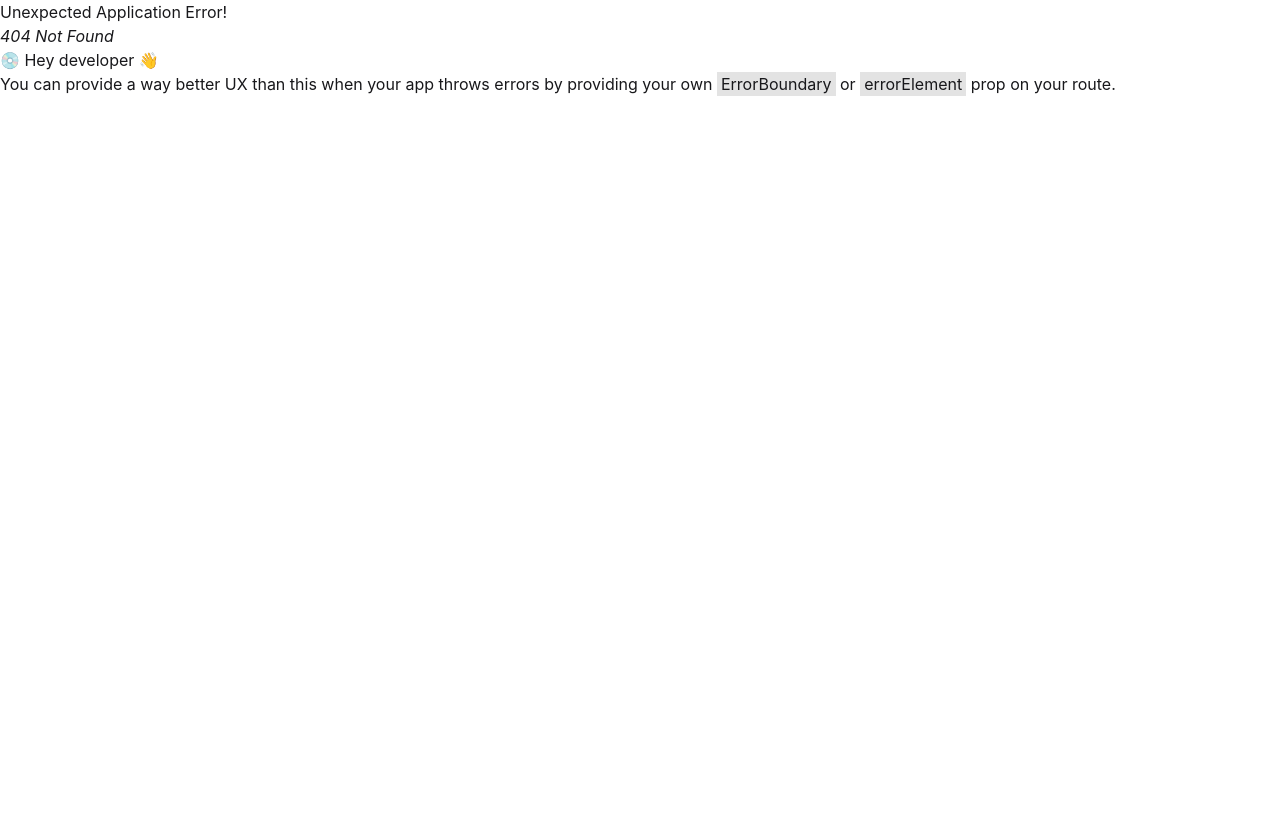
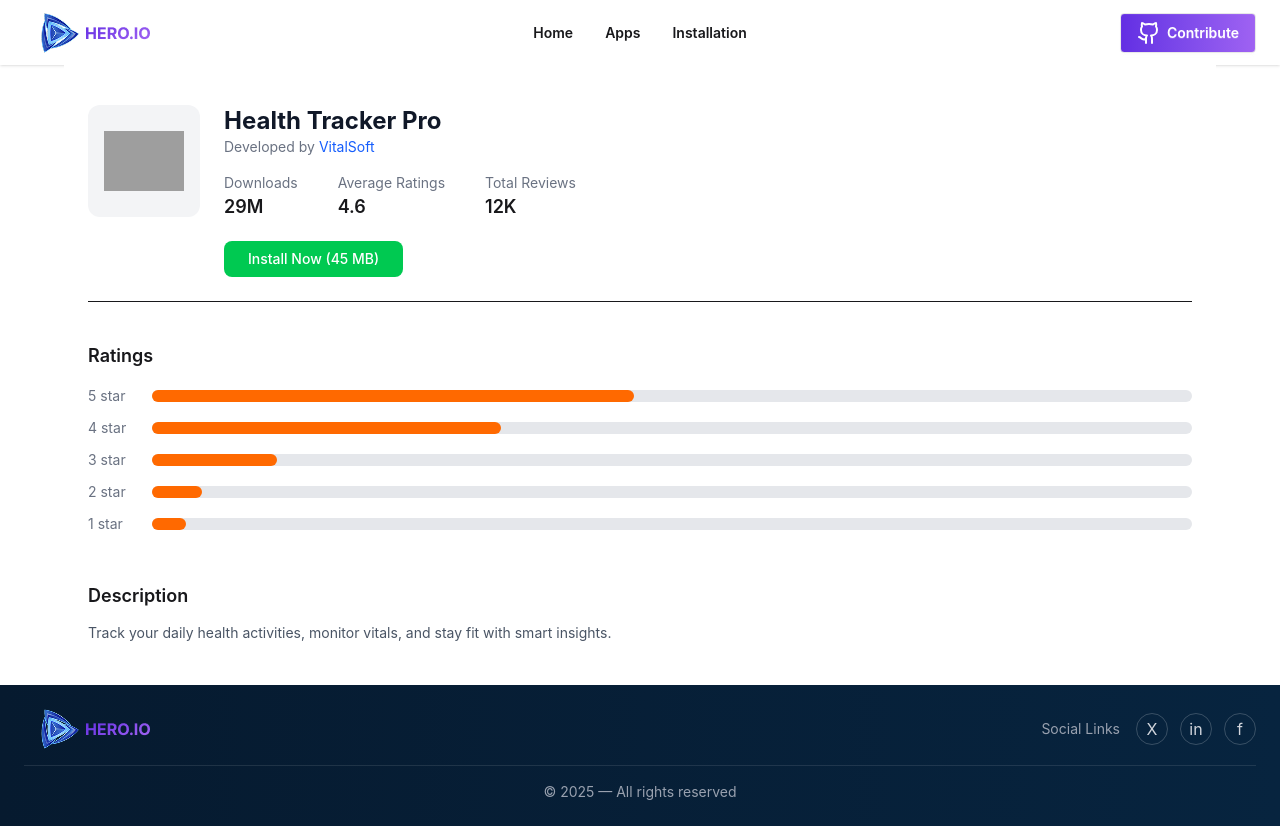
Before and after one commit to khondhokersazzad/hero-app, a React (Vite) app: page /app-details/1 in a window 1280 px wide. Before the commit this address had no page. Before the commit the page ends 800 px from the top, so only its background shows below. Built offline with nearby package versions, Linux system fonts and the light colour scheme; grey boxes are pictures that could not be loaded.

Commit message:
Added App Details page

```diff
--- /dev/null
+++ b/src/components/AppDetails.jsx
@@ -0,0 +1,134 @@
+import axios from "axios";
+import React, { useEffect, useState } from "react";
+import { useParams } from "react-router";
+
+const AppDetails = () => {
+  const { id } = useParams();
+  const [app, setApp] = useState(null);
+
+  useEffect(() => {
+    axios.get("/apps.json").then((res) => {
+      const foundApp = res.data.find(
+        (item) => item.id === Number(id)
+      );
+      setApp(foundApp);
+    });
+  }, [id]);
+
+  if (!app) {
+    return <p className="text-center mt-10">Loading...</p>;
+  }
+
+  // total ratings count (for percentage bars)
+  const totalRatings = app.ratings.reduce(
+    (sum, r) => sum + r.count,
+    0
+  );
+
+  return (
+    <div className="max-w-6xl mx-auto px-6 py-10 bg-white">
+
+      {/* Header */}
+      <div className="flex gap-6 border-b pb-6">
+
+        {/* App Icon */}
+        <div className="w-28 h-28 bg-gray-100 rounded-xl flex items-center justify-center">
+          <img
+            src={app.image}
+            alt={app.title}
+            className="w-20 h-20 object-contain"
+          />
+        </div>
+
+        {/* App Info */}
+        <div className="flex-1">
+          <h1 className="text-2xl font-bold text-gray-900">
+            {app.title}
+          </h1>
+
+          <p className="text-sm text-gray-500">
+            Developed by{" "}
+            <span className="text-blue-600">
+              {app.companyName}
+            </span>
+          </p>
+
+          {/* Stats */}
+          <div className="flex gap-10 mt-4">
+            <Stat
+              label="Downloads"
+              value={`${Math.floor(app.downloads / 1_000_000)}M`}
+            />
+            <Stat
+              label="Average Ratings"
+              value={app.ratingAvg}
+            />
+            <Stat
+              label="Total Reviews"
+              value={`${Math.floor(app.reviews / 1000)}K`}
+            />
+          </div>
+
+          {/* Install Button */}
+          <button className="mt-5 bg-green-500 hover:bg-green-600 text-white px-6 py-2 rounded-lg text-sm font-medium">
+            Install Now ({app.size} MB)
+          </button>
+        </div>
+      </div>
+
+      {/* Ratings */}
+      <div className="mt-10">
+        <h2 className="text-lg font-semibold mb-4">Ratings</h2>
+
+        <div className="space-y-3">
+          {app.ratings
+            .slice()
+            .reverse() // show 5 star first
+            .map((rate) => {
+              const percentage = (
+                (rate.count / totalRatings) *
+                100
+              ).toFixed(1);
+
+              return (
+                <div
+                  key={rate.name}
+                  className="flex items-center gap-4"
+                >
+                  <span className="w-12 text-sm text-gray-500">
+                    {rate.name}
+                  </span>
+
+                  <div className="flex-1 h-3 bg-gray-200 rounded-full">
+                    <div
+                      className="h-3 bg-orange-500 rounded-full"
+                      style={{ width: `${percentage}%` }}
+                    />
+                  </div>
+                </div>
+              );
+            })}
+        </div>
+      </div>
+
+      {/* Description */}
+      <div className="mt-12">
+        <h2 className="text-lg font-semibold mb-3">
+          Description
+        </h2>
+        <p className="text-gray-600 text-sm leading-relaxed">
+          {app.description}
+        </p>
+      </div>
+    </div>
+  );
+};
+
+const Stat = ({ label, value }) => (
+  <div>
+    <p className="text-sm text-gray-500">{label}</p>
+    <p className="text-lg font-semibold">{value}</p>
+  </div>
+);
+
+export default AppDetails;
--- a/src/components/TrendingApps.jsx
+++ b/src/components/TrendingApps.jsx
@@ -2,7 +2,6 @@ import axios from "axios";
 import React, { useEffect, useState } from "react";
 import AppCard from "./AppCard";
 import { Link } from "react-router";
-
 
 const TrendingApps = () => {
   const [collection, setCollection] = useState([]);
@@ -22,27 +21,28 @@ const TrendingApps = () => {
         </h3>
       </div>
       <div className="flex justify-center pb-10">
-
         <div className="grid grid-cols-1 md:grid-cols-2 lg:grid-cols-4 gap-3 ">
           {collection.slice(0, 8).map((m) => {
             return (
-
+              <Link to={`/app-details/${m?.id}`}>
                 <AppCard
-              title= {m?.title}
+                  title={m?.title}
                   downloads={m?.downloads}
                   rating={m?.ratingAvg}
                   image={m?.image}
                 />
+              </Link>
             );
           })}
         </div>
-
       </div>
       <div className="flex  justify-center items-center gap-3">
-            <Link className="btn bg-gradient-to-r from-[#632EE3] to-[#9F62F2] btn-md text-white" to="/apps">
+        <Link
+          className="btn bg-gradient-to-r from-[#632EE3] to-[#9F62F2] btn-md text-white"
+          to="/apps"
+        >
           View All
         </Link>
-
       </div>
     </div>
   );
--- a/src/pages/Apps.jsx
+++ b/src/pages/Apps.jsx
@@ -1,9 +1,73 @@
-import React from 'react';
+import axios from "axios";
+import React, { useEffect, useState } from "react";
+import AppCard from "../components/AppCard";
+import { Link } from "react-router";
 
 const Apps = () => {
+  const [collection, setCollection] = useState([]);
+    useEffect(() => {
+      axios
+        .get("/apps.json")
+        .then((res) => setCollection(res.data))
+
+        .catch((err) => console.log(err));
+    }, []);
   return (
     <div>
+      <section className="py-10">
+        <h1 className="text-[48px] font-bold text-center">Our All Applications</h1>
+        <h3 className="text-[24px] text-gray-400 font-bold text-center">
+          Explore All Apps on the Market developed by us. We code for Millions
+        </h3>
+      </section>
 
+      <section className="">
+        <div className="max-w-7xl mx-auto flex justify-between">
+          <h1>({collection.length})Apps Found</h1>
+          <form action="">
+            <label className="input">
+              <svg
+                className="h-[1em] opacity-50"
+                xmlns="http://www.w3.org/2000/svg"
+                viewBox="0 0 24 24"
+              >
+                <g
+                  strokeLinejoin="round"
+                  strokeLinecap="round"
+                  strokeWidth="2.5"
+                  fill="none"
+                  stroke="currentColor"
+                >
+                  <circle cx="11" cy="11" r="8"></circle>
+                  <path d="m21 21-4.3-4.3"></path>
+                </g>
+              </svg>
+              <input type="search" required placeholder="Search Apps" />
+            </label>
+          </form>
+        </div>
+        <div>
+          <div className="flex justify-center pb-10">
+
+        <div className="grid grid-cols-1 md:grid-cols-2 lg:grid-cols-4 gap-3 ">
+          {collection.map((m) => {
+          return (
+
+            <Link to={`/app-details/${m?.id}`}>
+              <AppCard
+              title= {m?.title}
+              downloads={m?.downloads}
+              rating={m?.ratingAvg}
+              image={m?.image}
+            />
+            </Link>
+          );
+        })}
+        </div>
+
+      </div>
+        </div>
+      </section>
     </div>
   );
 };
```
Also changed, not shown: src/routes/Router.jsx (+7 -4 lines). Lines whose indentation alone changed are shown as unchanged.
